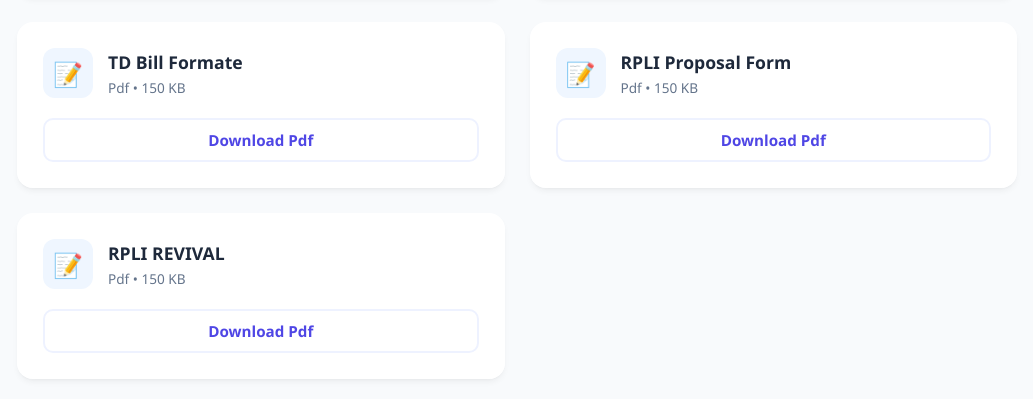
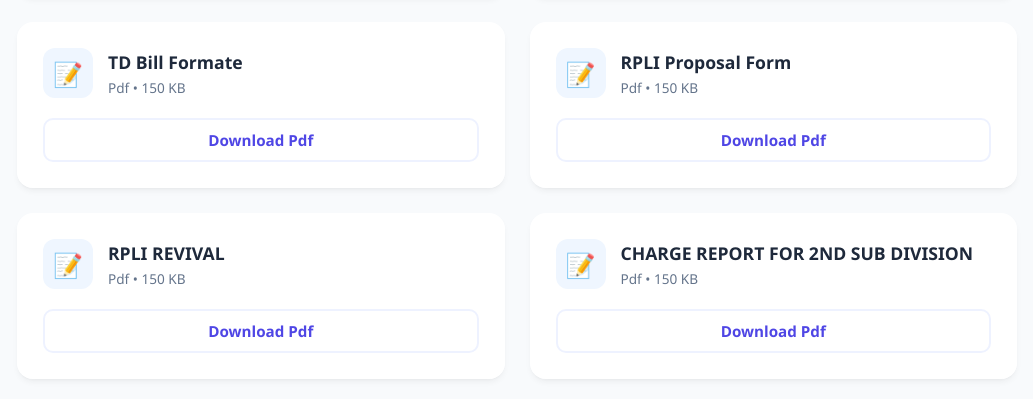
Before and after one commit to Nasim2002/office-documents, a plain HTML site: page index.html in a window 1280 px wide. Shown: the part 721-1120 px from the top of the page, without its empty margins (123-1156 px from the left). Drawn offline with Linux system fonts and the light colour scheme.

Commit message:
Fix HTML encoding and improve file list structure

```diff
--- a/index.html
+++ b/index.html
@@ -323,7 +323,16 @@
             </div>
             <a href="RPLI REVIVAL.pdf" class="download-btn" download>Download Pdf</a>
         </div>
-
+       <div class="file-card">
+            <div class="card-header">
+                <div class="icon">📝</div>
+                <div class="file-details">
+                    <span class="file-name">CHARGE REPORT FOR 2ND SUB DIVISION</span>
+                    <div class="file-meta">Pdf • 150 KB</div>
+                </div>
+            </div>
+            <a href="Charge Report for 2nd Sub Division.pdf" class="download-btn" download>Download Pdf</a>
+        </div>
 
 
 
```
